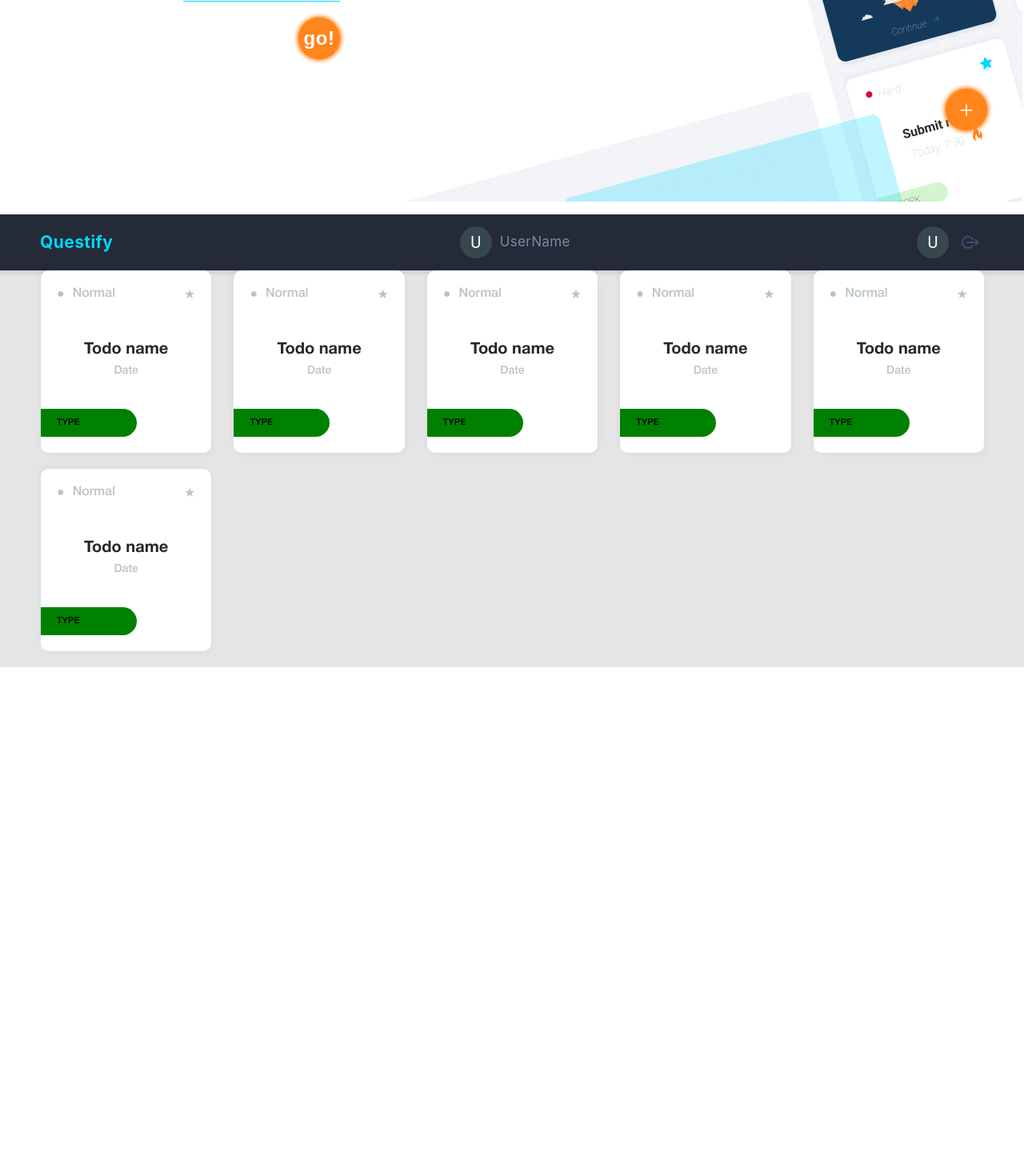
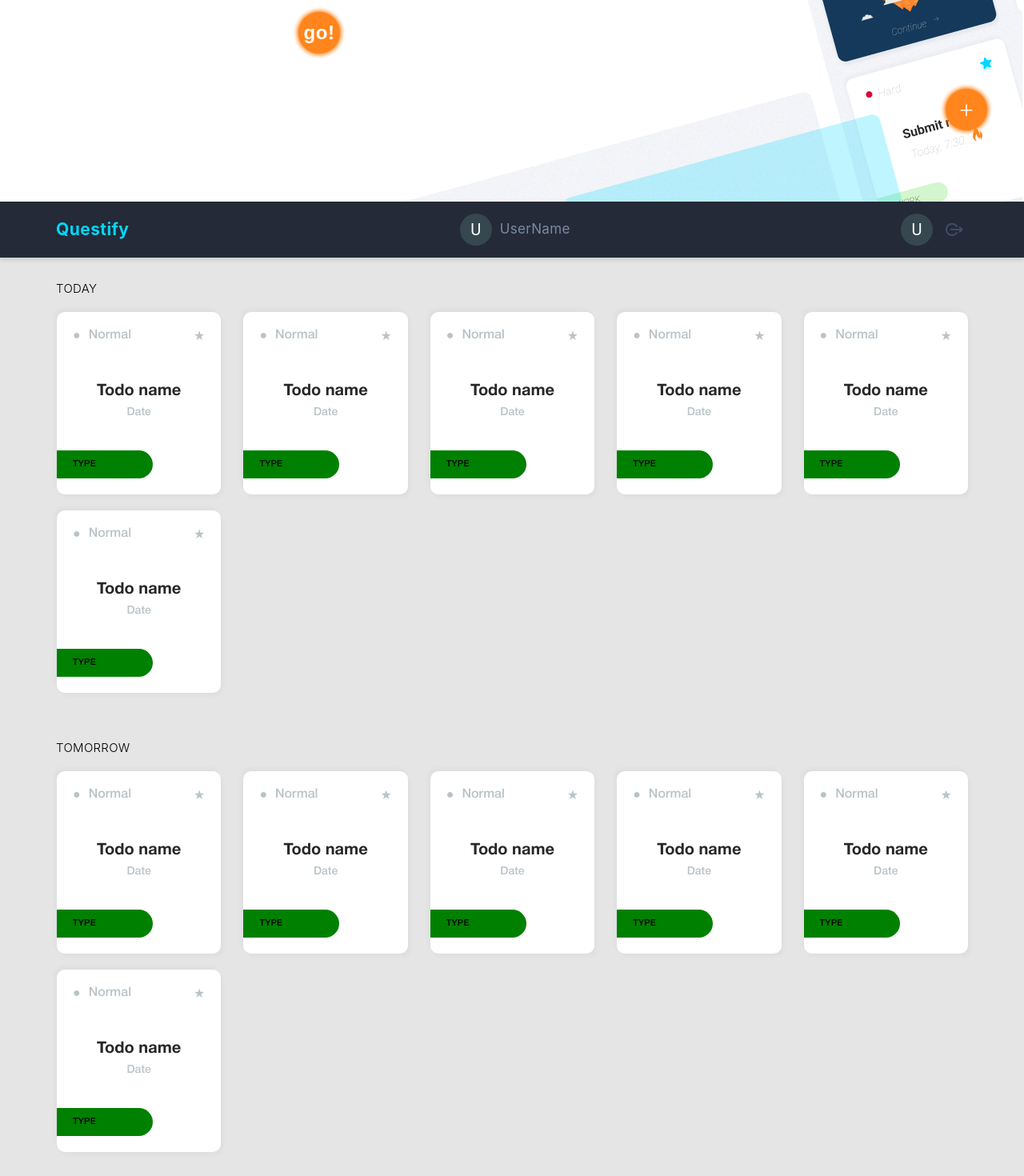
Before and after one commit to KaterynaKolomiiets/QuestifyFront, a React (Create React App) app: page / in a window 1280 px wide. Shown: the part 597-2067 px from the top of the page at 80% size. Before the commit the page ends 1431 px from the top, so only its background shows below. Built offline with nearby package versions, Linux system fonts and the light colour scheme.

Commit message:
1.подправил разметку страниц 2.подправил разметку карточек 3.связал хедер с карточками и страницей 4.подкорректировал стили

```diff
--- a/src/components/Card/Card.jsx
+++ b/src/components/Card/Card.jsx
@@ -1,11 +1,10 @@
 import "../../utils/variables.css";
+
 import s from "./Card.module.css";
 
 const Card = () => {
   return (
     <>
-      <ul className={s.cardSet}>
-        <li className={s.card}>
       <p className={s.cardCategoryName}>
         <span className={s.cardCategoryCircle}>&#9679;</span>
         Normal
@@ -14,53 +13,6 @@ const Card = () => {
       <h2 className={s.cardTitle}>Todo name</h2>
       <p className={s.cardDate}>Date</p>
       <p className={s.cardType}>type</p>
-        </li>
-        <li className={s.card}>
-          <p className={s.cardCategoryName}>
-            <span className={s.cardCategoryCircle}>&#9679;</span> Normal
-            <span className={s.cardCategoryStart}>&#9733;</span>
-          </p>
-          <h2 className={s.cardTitle}>Todo name</h2>
-          <p className={s.cardDate}>Date</p>
-          <p className={s.cardType}>type</p>
-        </li>
-        <li className={s.card}>
-          <p className={s.cardCategoryName}>
-            <span className={s.cardCategoryCircle}>&#9679;</span> Normal
-            <span className={s.cardCategoryStart}>&#9733;</span>
-          </p>
-          <h2 className={s.cardTitle}>Todo name</h2>
-          <p className={s.cardDate}>Date</p>
-          <p className={s.cardType}>type</p>
-        </li>
-        <li className={s.card}>
-          <p className={s.cardCategoryName}>
-            <span className={s.cardCategoryCircle}>&#9679;</span> Normal
-            <span className={s.cardCategoryStart}>&#9733;</span>
-          </p>
-          <h2 className={s.cardTitle}>Todo name</h2>
-          <p className={s.cardDate}>Date</p>
-          <p className={s.cardType}>type</p>
-        </li>
-        <li className={s.card}>
-          <p className={s.cardCategoryName}>
-            <span className={s.cardCategoryCircle}>&#9679;</span> Normal
-            <span className={s.cardCategoryStart}>&#9733;</span>
-          </p>
-          <h2 className={s.cardTitle}>Todo name</h2>
-          <p className={s.cardDate}>Date</p>
-          <p className={s.cardType}>type</p>
-        </li>
-        <li className={s.card}>
-          <p className={s.cardCategoryName}>
-            <span className={s.cardCategoryCircle}>&#9679;</span> Normal
-            <span className={s.cardCategoryStart}>&#9733;</span>
-          </p>
-          <h2 className={s.cardTitle}>Todo name</h2>
-          <p className={s.cardDate}>Date</p>
-          <p className={s.cardType}>type</p>
-        </li>
-      </ul>
     </>
   );
 };
--- a/src/components/Card/Card.module.css
+++ b/src/components/Card/Card.module.css
@@ -1,102 +1,68 @@
-.cardSet {
-  display: flex;
-  justify-content: flex-start;
-  flex-wrap: wrap;
-  flex-direction: column;
+.cardCategoryName {
+  font-family: "HelveticaNeueCyr-Medium";
+  font-size: 16px;
 
-  padding-left: 15px;
-  padding-right: 15px;
-}
+  color: var(--font-secondary);
 
-.card {
-  display: flex;
-  flex-direction: column;
-  margin-bottom: 20px;
-  padding: 20px;
-  background: var(--background-card);
-  box-shadow: -3px -4px 4px rgba(21, 57, 90, 0.03),
-    3px 4px 4px rgba(21, 57, 90, 0.03);
-  border-radius: 10px;
-}
+  margin-bottom: 50px;
 
-.cardCategoryName {
   display: flex;
   align-items: center;
-  margin-bottom: 50px;
-  font-family: "HelveticaNeueCyr-Medium";
-  font-size: 16px;
-  color: var(--font-secondary);
 }
 
 .cardCategoryCircle {
   margin-right: 10px;
 }
+
 .cardCategoryStart {
   margin-left: auto;
 }
 
 .cardTitle {
-  margin: 0 auto;
-  margin-bottom: 10px;
   font-family: "HelveticaNeueCyr-Bold";
   font-size: 20px;
   line-height: 20px;
 
   color: var(--font-primary);
+
+  margin: 0 auto;
+  margin-bottom: 10px;
 }
 
 .cardDate {
+  font-family: "HelveticaNeueCyr-Medium";
+  font-size: 14px;
+
+  color: var(--font-secondary);
+
   margin: 0 auto;
   margin-bottom: 40px;
-  font-family: "HelveticaNeueCyr-Medium";
-  font-size: 14px;
-  color: var(--font-secondary);
 }
 
 .cardType {
-  width: 120px;
-  height: 35px;
-  padding: 5px;
-  padding-left: 20px;
-  margin-left: -20px;
-  background-color: green;
-  border-radius: 0px 25px 25px 0px;
   font-family: "HelveticaNeueCyr-Medium";
   font-size: 11px;
   line-height: 11px;
   letter-spacing: 0.02em;
   text-transform: uppercase;
+  border-radius: 0px 25px 25px 0px;
+
+  background-color: green;
+
+  width: 120px;
+  height: 35px;
+
+  padding: 5px;
+  padding-left: 20px;
+
+  margin-left: -20px;
+
   display: flex;
   align-items: center;
 }
 
 @media screen and (min-width: 768px) {
-  .cardSet {
-    flex-direction: row;
-
-    padding-left: 50px;
-    padding-right: 50px;
-
-    margin-left: -27px;
-  }
-  .card {
-    width: calc((100% / 3) - 27px);
-
-    margin-left: 27px;
-  }
   .cardCategoryName {
     font-size: 16px;
   }
 }
-@media screen and (min-width: 1280px) {
-  .list {
-    display: flex;
-    flex-wrap: wrap;
-
-    margin-left: -28px;
-  }
-  .card {
-    width: calc((100% / 5) - 28px);
-    margin-left: 28px;
-  }
-}
--- a/src/components/Card/index.js
+++ b/src/components/Card/index.js
@@ -1 +1 @@
-export { default } from "./Card";
+export { default } from './Card';
--- /dev/null
+++ b/src/components/CardsToday/CardsToday.jsx
@@ -0,0 +1,35 @@
+import Card from "../Card";
+
+import "../../utils/variables.css";
+import s from "./CardsToday.module.css";
+
+const CardsToday = () => {
+  return (
+    <section className={s.section}>
+      <h2 className={s.title}>Today</h2>
+
+      <ul className={s.cardSet}>
+        <li className={s.card}>
+          <Card />
+        </li>
+        <li className={s.card}>
+          <Card />
+        </li>
+        <li className={s.card}>
+          <Card />
+        </li>
+        <li className={s.card}>
+          <Card />
+        </li>
+        <li className={s.card}>
+          <Card />
+        </li>
+        <li className={s.card}>
+          <Card />
+        </li>
+      </ul>
+    </section>
+  );
+};
+
+export default CardsToday;
--- /dev/null
+++ b/src/components/CardsToday/CardsToday.module.css
@@ -0,0 +1,79 @@
+.section {
+  padding-top: 25px;
+  padding-bottom: 25px;
+  padding-left: 15px;
+  padding-right: 15px;
+
+  max-width: 290px;
+  margin-left: auto;
+  margin-right: auto;
+}
+@media screen and (min-width: 768px) {
+  .section {
+    padding-top: 30px;
+    padding-bottom: 30px;
+    padding-left: 50px;
+    padding-right: 50px;
+
+    max-width: none;
+  }
+}
+@media screen and (min-width: 1280px) {
+  .section {
+    padding-left: 70px;
+    padding-right: 70px;
+  }
+}
+
+.title {
+  font-weight: 300;
+  font-size: 15px;
+  line-height: 1.2;
+  text-transform: uppercase;
+
+  letter-spacing: 0.02em;
+
+  margin-bottom: 20px;
+}
+
+.cardSet {
+  display: flex;
+  justify-content: flex-start;
+  flex-wrap: wrap;
+  flex-direction: column;
+
+  margin-top: -20px;
+}
+@media screen and (min-width: 768px) {
+  .cardSet {
+    flex-direction: row;
+    margin-left: -27px;
+  }
+}
+
+.card {
+  box-shadow: -3px -4px 4px rgba(21, 57, 90, 0.03),
+    3px 4px 4px rgba(21, 57, 90, 0.03);
+  border-radius: 10px;
+
+  background: var(--background-card);
+
+  padding: 20px;
+
+  margin-top: 20px;
+
+  display: flex;
+  flex-direction: column;
+}
+@media screen and (min-width: 768px) {
+  .card {
+    width: calc((100% / 3) - 27px);
+    margin-left: 27px;
+  }
+}
+@media screen and (min-width: 1280px) {
+  .card {
+    width: calc((100% / 5) - 28px);
+    margin-left: 28px;
+  }
+}
--- /dev/null
+++ b/src/components/CardsToday/index.js
@@ -0,0 +1 @@
+export { default } from './CardsToday';
--- /dev/null
+++ b/src/components/CardsTomorrow/CardsTomorrow.jsx
@@ -0,0 +1,35 @@
+import Card from "../Card";
+
+import "../../utils/variables.css";
+import s from "./CardsTomorrow.module.css";
+
+const CardsTomorrow = () => {
+  return (
+    <section className={s.section}>
+      <h2 className={s.title}>Tomorrow</h2>
+
+      <ul className={s.cardSet}>
+        <li className={s.card}>
+          <Card />
+        </li>
+        <li className={s.card}>
+          <Card />
+        </li>
+        <li className={s.card}>
+          <Card />
+        </li>
+        <li className={s.card}>
+          <Card />
+        </li>
+        <li className={s.card}>
+          <Card />
+        </li>
+        <li className={s.card}>
+          <Card />
+        </li>
+      </ul>
+    </section>
+  );
+};
+
+export default CardsTomorrow;
--- /dev/null
+++ b/src/components/CardsTomorrow/CardsTomorrow.module.css
@@ -0,0 +1,79 @@
+.section {
+  padding-top: 25px;
+  padding-bottom: 25px;
+  padding-left: 15px;
+  padding-right: 15px;
+
+  max-width: 290px;
+  margin-left: auto;
+  margin-right: auto;
+}
+@media screen and (min-width: 768px) {
+  .section {
+    padding-top: 30px;
+    padding-bottom: 30px;
+    padding-left: 50px;
+    padding-right: 50px;
+
+    max-width: none;
+  }
+}
+@media screen and (min-width: 1280px) {
+  .section {
+    padding-left: 70px;
+    padding-right: 70px;
+  }
+}
+
+.title {
+  font-weight: 300;
+  font-size: 15px;
+  line-height: 1.2;
+  text-transform: uppercase;
+
+  letter-spacing: 0.02em;
+
+  margin-bottom: 20px;
+}
+
+.cardSet {
+  display: flex;
+  justify-content: flex-start;
+  flex-wrap: wrap;
+  flex-direction: column;
+
+  margin-top: -20px;
+}
+@media screen and (min-width: 768px) {
+  .cardSet {
+    flex-direction: row;
+    margin-left: -27px;
+  }
+}
+
+.card {
+  box-shadow: -3px -4px 4px rgba(21, 57, 90, 0.03),
+    3px 4px 4px rgba(21, 57, 90, 0.03);
+  border-radius: 10px;
+
+  background: var(--background-card);
+
+  padding: 20px;
+
+  margin-top: 20px;
+
+  display: flex;
+  flex-direction: column;
+}
+@media screen and (min-width: 768px) {
+  .card {
+    width: calc((100% / 3) - 27px);
+    margin-left: 27px;
+  }
+}
+@media screen and (min-width: 1280px) {
+  .card {
+    width: calc((100% / 5) - 28px);
+    margin-left: 28px;
+  }
+}
--- /dev/null
+++ b/src/components/CardsTomorrow/index.js
@@ -0,0 +1 @@
+export { default } from './CardsTomorrow';
--- a/src/components/Header/Header.module.css
+++ b/src/components/Header/Header.module.css
@@ -1,21 +1,37 @@
 .headerSection {
   background-color: #242a37;
+
+  /* position: fixed;
+  top: 0;
+  width: 100%; */
 }
 
 .header {
+  box-shadow: 0px 4px 4px rgba(36, 42, 55, 0.1);
+
+  padding-left: 15px;
+  padding-right: 15px;
+
   height: 60px;
-  box-shadow: 0px 4px 4px rgba(36, 42, 55, 0.1);
+
   display: flex;
   justify-content: space-between;
   align-items: center;
-  padding-left: 15px;
-  padding-right: 15px;
 }
 @media screen and (min-width: 768px) {
   .header {
-    height: 70px;
     padding-left: 50px;
     padding-right: 50px;
+
+    height: 70px;
+  }
+}
+@media screen and (min-width: 1280px) {
+  .header {
+    padding-left: 70px;
+    padding-right: 70px;
+
+    height: 70px;
   }
 }
 
--- a/src/pages/AuthPage/AuthPage.module.css
+++ b/src/pages/AuthPage/AuthPage.module.css
@@ -12,16 +12,16 @@
 }
 @media screen and (min-width: 768px) {
   .landing {
-    padding-top: 312px;
-    padding-bottom: 312px;
+    padding-top: 306px;
+    padding-bottom: 306px;
     padding-left: 50px;
     padding-right: 338px;
   }
 }
 @media screen and (min-width: 1280px) {
   .landing {
-    padding-top: 193px;
-    padding-bottom: 194px;
+    padding-top: 186px;
+    padding-bottom: 185px;
     padding-left: 229px;
     padding-right: 489px;
   }
--- a/src/pages/HomePage/HomePage.jsx
+++ b/src/pages/HomePage/HomePage.jsx
@@ -1,7 +1,8 @@
 import Container from "../../components/Container";
 import Header from "../../components/Header/Header";
 
-import Card from "../../components/Card";
+import CardsToday from "../../components/CardsToday";
+import CardsTomorrow from "../../components/CardsTomorrow";
 import ButtonAddCard from "../../components/ButtonAddCard";
 
 import s from './HomePage.module.css'
@@ -9,13 +10,14 @@ import s from './HomePage.module.css'
 function HomePage() {
   return (
     <section className={s.dashboard}>
+      <Header />
       <Container>
-          <Header />
-          <Card />
+          <CardsToday />
+          <CardsTomorrow />
           <ButtonAddCard />
       </Container>
     </section>
   );
 }
 
-export default HomePage
+export default HomePage;
```
Lines whose indentation alone changed are shown as unchanged.
